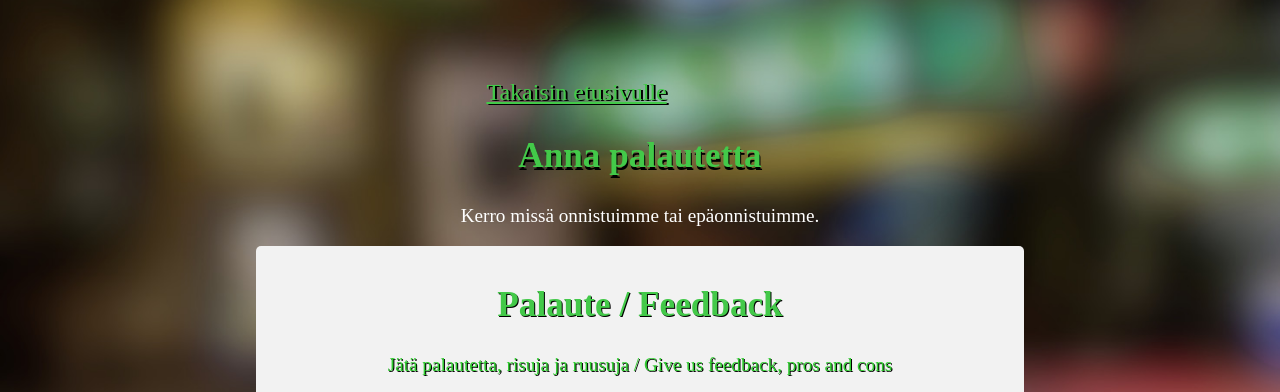
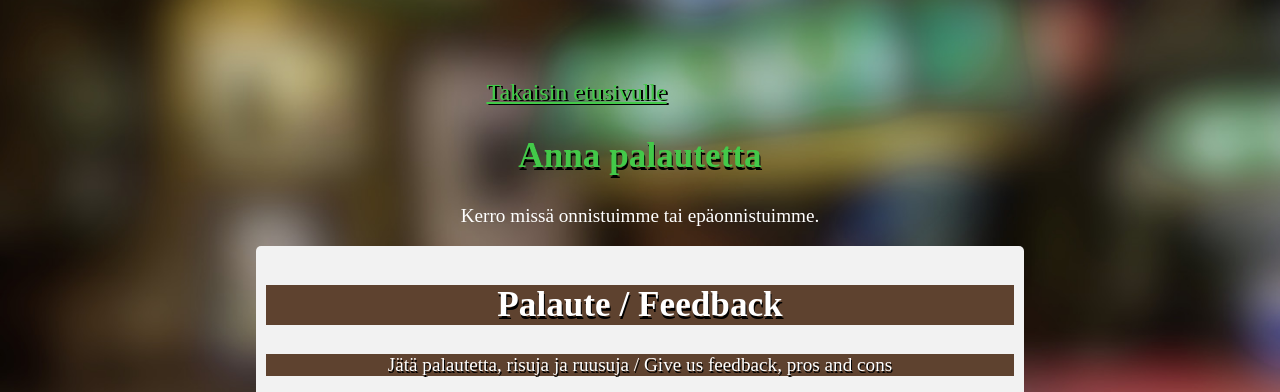
Before and after one commit to villetorni/Nettisivut2020, a plain HTML site: page NextLevelCafe_palaute.html in a window 1280 px wide. Shown: the part 408-800 px from the top of the page. Drawn offline with Linux system fonts and the light colour scheme.

Commit message:
Palauteboksin hiomista

```diff
--- a/NextLevelCafe_palaute.html
+++ b/NextLevelCafe_palaute.html
@@ -100,8 +100,8 @@ input[type=submit]:hover {
 
 <div class="container">
   <div style="text-align:center">
-    <h2 style="text-shadow: 1px 1px black;">Palaute / Feedback</h2>
-    <p style="color:limegreen;text-shadow: 1px 0.5px black;">Jätä palautetta, risuja ja ruusuja / Give us feedback, pros and cons</p>
+    <h2 style="color: white;background-color: #5e422f;">Palaute / Feedback</h2>
+    <p style="color:white;background-color: #5e422f;text-shadow: 1px 2px black;">Jätä palautetta, risuja ja ruusuja / Give us feedback, pros and cons</p>
   </div>
   <div class="row">
     <div class="column">
```
